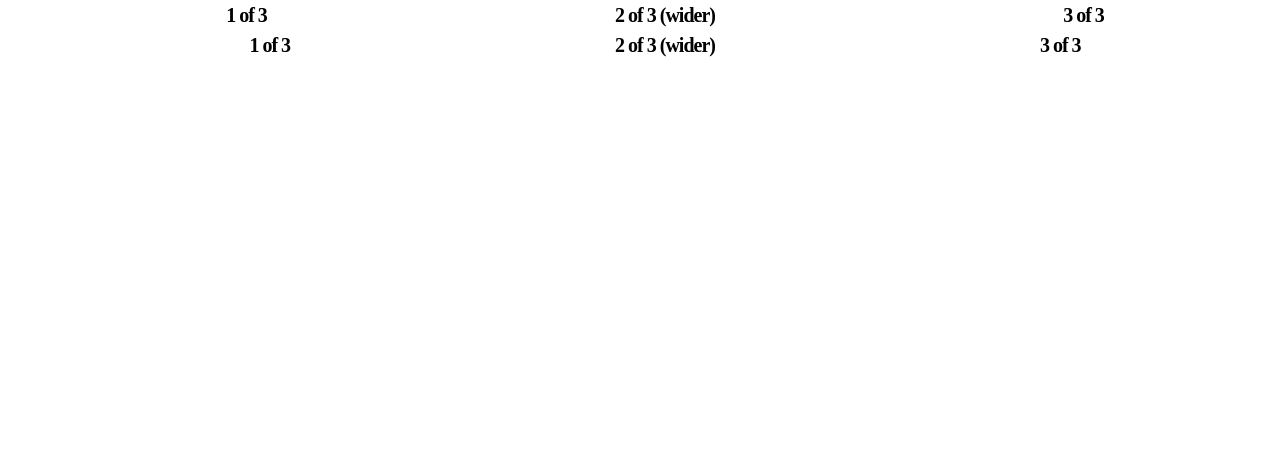
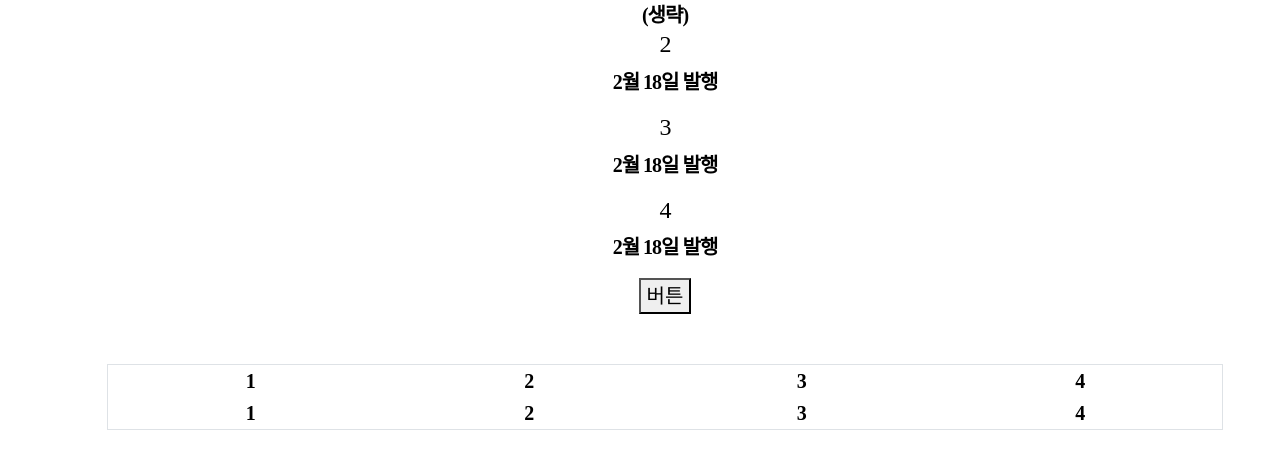
Before and after one commit to MoneyPlay-DigitalHanaro/front-end, a React (Create React App) app: page /test in a window 1280 px wide. Shown: the top 458 px of the page. Built offline with nearby package versions, Linux system fonts and the light colour scheme; a web font is replaced by a local one.

Commit message:
Feat : 관리자페이지 에서 서버로 id와 추가point를 보낼 수 있게

```diff
--- a/src/App.js
+++ b/src/App.js
@@ -11,6 +11,7 @@ import { Route, Routes, Link } from 'react-router-dom';
 import 'bootstrap/dist/css/bootstrap.min.css';
 import Main from './pages/mainPage/Main.js';
 import AutoLayoutSizingExample from './pages/test';
+import AutoLayoutSizingExample2 from './pages/test2';
 import QrCode from './pages/QR_Student/qrStudent';
 
 function App() {
@@ -23,6 +24,7 @@ function App() {
         <Routes>
           <Route path="/" element={<Main />} />
           <Route path="/test" element={<AutoLayoutSizingExample />} />
+          <Route path="/test2" element={<AutoLayoutSizingExample2 />} />
           <Route path="/qrcode" element={<QrCode />} />
         </Routes>
       </div>
--- a/src/pages/admin/admin.js
+++ b/src/pages/admin/admin.js
@@ -1,10 +1,31 @@
 /* eslint-disable */
+import React, { useState } from 'react'; // useState를 가져오기
 import { Container } from 'react-bootstrap';
 import NavBar from '../../component/Navbar.js';
 import SideBar from '../../component/Sidebar.js';
 import styles from '../../style/css/Admin.module.css';
+import axios from 'axios';
 
 function Admin() {
+  const [amount, setAmount] = useState(''); // useState를 사용하여 amount 상태 설정
+  const [selectedStudents, setSelectedStudents] = useState([]);
+
+  const handleSubmit = (e) => {
+    e.preventDefault(); // 기본 폼 제출 동작을 중지
+    console.log('Amount Submitted:', amount); // 입력값 확인
+    console.log('Selected Students:', selectedStudents);
+
+    // 필요한 다른 로직 추가
+  };
+
+  const handleCheckboxChange = (id, isChecked) => {
+    if (isChecked) {
+      setSelectedStudents([...selectedStudents, id]);
+    } else {
+      setSelectedStudents(selectedStudents.filter((studentId) => studentId !== id));
+    }
+  };
+
   return (
     <div>
       <div className={styles.containerAdmin}>
@@ -12,21 +33,47 @@ function Admin() {
         <NavBar />
         <div className={styles.box}>
           <h3>포인트 주기</h3>
-          <p>
-            <form class={styles.form}>
-              <span class="ft22 mg15">지급 금액 </span>
-              <input class={`${styles.inputbox} mgr30`}></input>
-              <button type="button" class="btn btn-primary btn-lg">
+          <div>
+            <form className={styles.form} onSubmit={handleSubmit}>
+              <span className="ft22 mg15">지급 금액 </span>
+              <input
+                className={`${styles.inputbox} mgr30`}
+                type="text"
+                name="plusPoint"
+                value={amount}
+                onChange={(e) => setAmount(e.target.value)} // 입력값 변화에 따라 amount 상태 업데이트
+              />
+              <input
+                type="checkbox"
+                aria-label="Checkbox for following text input"
+                onChange={(e) => handleCheckboxChange(1, e.target.checked)}
+              />
+              <button type="submit" className="btn btn-primary btn-lg">
                 일괄 지급
               </button>
             </form>
-          </p>
+          </div>
           <h3>포인트 초기화</h3>
           <p>
             <button type="button" class="btn btn-primary mgl50 btn-lg">
               일괄 초기화
             </button>
           </p>
+
+          <button
+            onClick={() => {
+              axios
+                .get('https://codingapple1.github.io/shop/data2.json')
+                .then((결과, i) => {
+                  console.log(결과.data);
+                })
+                .catch(() => {
+                  console.log('실패함');
+                });
+            }}
+          >
+            버튼
+          </button>
         </div>
         <div className={styles.main}>
           <h1>학생관리 명단</h1>
@@ -34,7 +81,7 @@ function Admin() {
             <thead>
               <tr class="table-active">
                 <th>선택</th>
-                <th>번호22</th>
+                <th>ID</th>
                 <th>이름</th>
                 <th>이메일</th>
                 <th>포인트</th>
--- a/src/pages/test.js
+++ b/src/pages/test.js
@@ -2,23 +2,70 @@
 import Container from 'react-bootstrap/Container';
 import Row from 'react-bootstrap/Row';
 import Col from 'react-bootstrap/Col';
-import styled from 'styled-components'
-
+import styled from 'styled-components';
+import axios from 'axios';
 
 function AutoLayoutSizingExample() {
+  var 글제목 = [2, 3, 4];
+
   return (
-    <Container>
-      <Row>
-        <Col>1 of 3</Col>
-        <Col xs={6}>2 of 3 (wider)</Col>
-        <Col>3 of 3</Col>
-      </Row>
-      <Row>
-        <Col>1 of 3</Col>
-        <Col xs={5}>2 of 3 (wider)</Col>
-        <Col>3 of 3</Col>
-      </Row>
-    </Container>
+    // <Container>
+    //   <Row>
+    //     <Col>1 of 3</Col>
+    //     <Col xs={6}>2 of 3 (wider)</Col>
+    //     <Col>3 of 3</Col>
+    //   </Row>
+    //   <Row>
+    //     <Col>1 of 3</Col>
+    //     <Col xs={5}>2 of 3 (wider)</Col>
+    //     <Col>3 of 3</Col>
+    //   </Row>
+    //   array.map(function(a){console.log(a)});
+    // </Container>
+
+    <div>
+      (생략)
+      {글제목.map(function (a) {
+        return (
+          <div className="list">
+            <h4>{a}</h4>
+            <p>2월 18일 발행</p>
+          </div>
+        );
+      })}
+      {/* 2번쨰 test */}
+      <button
+        onClick={(a, i) => {
+          axios
+            .get('https://codingapple1.github.io/shop/data2.json')
+            .then((결과) => {
+              console.log(결과.data);
+              {
+                결과.data[0];
+              }
+            })
+            .catch(() => {
+              console.log('실패함');
+            });
+        }}
+      >
+        버튼
+      </button>
+      <table class="table blackline mgtop50">
+        <tr>
+          <td>1</td>
+          <td>2</td>
+          <td>3</td>
+          <td>4</td>
+        </tr>
+        <tr>
+          <td>1</td>
+          <td>2</td>
+          <td>3</td>
+          <td>4</td>
+        </tr>
+      </table>
+    </div>
   );
 }
 
--- /dev/null
+++ b/src/pages/test2.js
@@ -0,0 +1,45 @@
+/* eslint-disable */
+
+import React, { useState } from 'react';
+import axios from 'axios';
+
+function AutoLayoutSizingExample2() {
+  const [tableData, setTableData] = useState([[], []]);
+
+  return (
+    <div>
+      {/* ... 기타 코드 생략 ... */}
+
+      <button
+        onClick={() => {
+          axios
+            .get('https://codingapple1.github.io/shop/data2.json')
+            .then((결과) => {
+              let newData = [
+                [결과.data[0].id, 결과.data[0].title, 결과.data[1].id, 결과.data[1].title], // 첫번째 행
+                [결과.data[2].id, 결과.data[2].title, '', ''], // 두번째 행
+              ];
+              setTableData(newData);
+            })
+            .catch(() => {
+              console.log('실패함');
+            });
+        }}
+      >
+        버튼
+      </button>
+
+      <table className="table blackline mgtop50">
+        {tableData.map((row) => (
+          <tr>
+            {row.map((cell) => (
+              <td>{cell}</td>
+            ))}
+          </tr>
+        ))}
+      </table>
+    </div>
+  );
+}
+
+export default AutoLayoutSizingExample2;
--- a/src/style/css/App.css
+++ b/src/style/css/App.css
@@ -221,6 +221,10 @@ nav {
   margin-bottom: 50px;
 }
 
+.blackline {
+  border: solid black 1px;
+}
+
 .context {
 }
 
```
